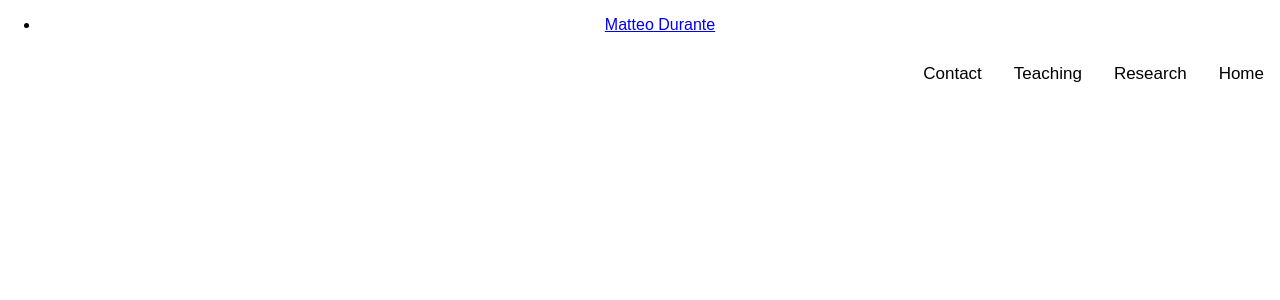
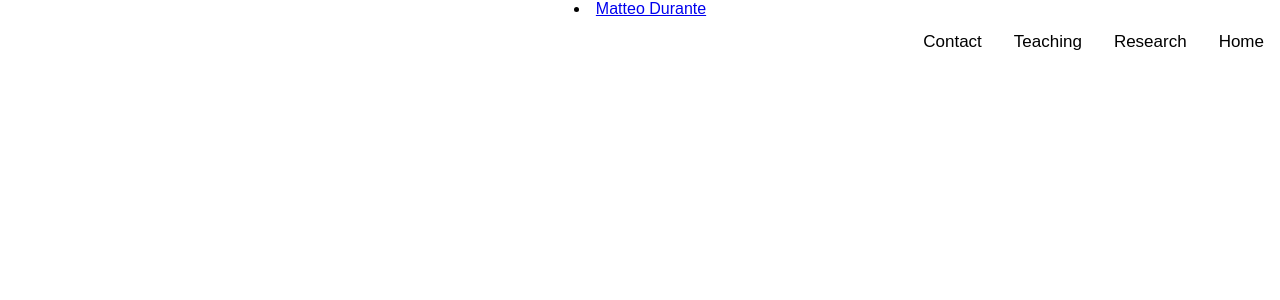
Before and after one commit to Carneade/carneade.github.io, a Jekyll site: the page built from README.md, in a window 1280 px wide. Shown: the top 300 px of the page. Built offline with Jekyll 4.4.1, drawn with Linux system fonts in a browser that asks for light colours; our own code applies the rules of GitHub Pages for plain Markdown files.

Commit message:
Update default.html

```diff
--- a/_layouts/default.html
+++ b/_layouts/default.html
@@ -34,7 +34,6 @@ body {
 
   <body>
     <nav class="sticky navbar" style="text-align: center;">
-        <ul class="navbar-list">
             <li class="navbar-name">
                 <a href="#about">Matteo Durante</a>
             </li>
```
